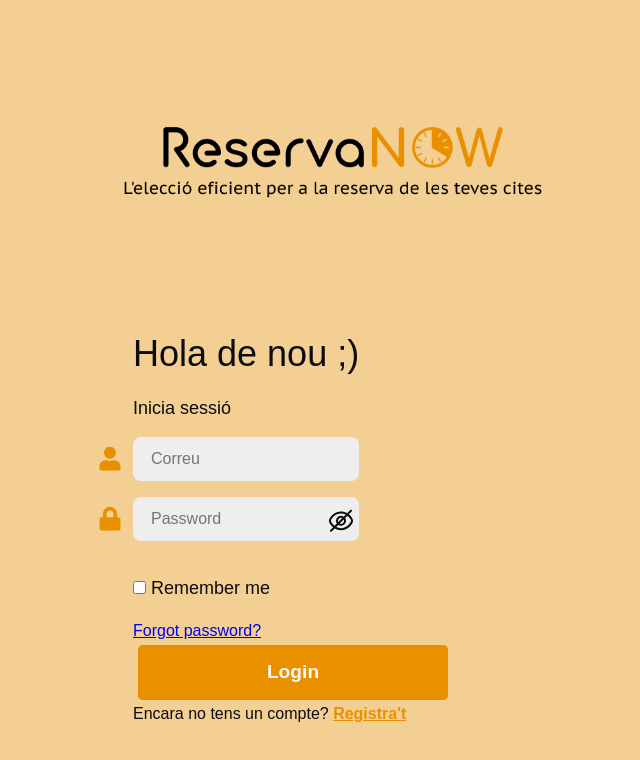
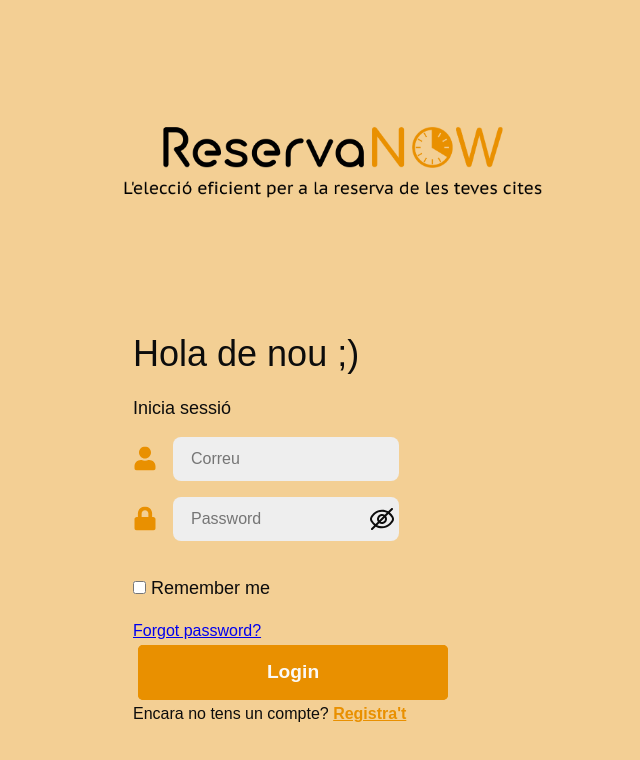
Before and after one commit to Projecte-M12/Projecte-M12-IOC-front, a React (Vite) app: page /login in a window 1280 px wide. Shown: the top 760 px of the page, without its empty margins (307-947 px from the left). Built offline with nearby package versions, Linux system fonts and the light colour scheme; no server answers.

Commit message:
Update. Arreglat input de login i posicionament dels iconos i l'ull per fer visible el password

```diff
--- a/src/app/shared/components/Input/input.css
+++ b/src/app/shared/components/Input/input.css
@@ -20,6 +20,10 @@
   transition: color .3s cubic-bezier(.25, .01, .25, 1) 0s;
 }
 
+.input-group{
+  max-width: fit-content;
+}
+
 .input:hover,
 .input:focus,
 .input-group:hover .input {
--- a/src/app/views/auth/login/Login.css
+++ b/src/app/views/auth/login/Login.css
@@ -47,28 +47,37 @@
 }
 
 .login__form--input-box {
-    position: relative;
+    /* position: relative;
+    margin-bottom: 1rem; */
     margin-bottom: 1rem;
+    display: flex;
+    align-content: center;
+    align-items: center;
 }
 
 .login__form-icon {
-    position: absolute;
+    /* position: absolute;
     top: 55%;
     transform: translateY(-50%);
-    left: -35px;
+    left: -35px; */
+    margin-right: 1rem;
+    max-width: fit-content;
+    max-height: fit-content;
+    transform: translateY(5%);
 }
 
 /* Estil botó showpassword */
 .login__password-toggle {
-    position: absolute;
+    /* position: absolute;
     right: 180px;
     top: 60%;
     transform: translateY(-50%);
     padding: 0;
-    margin: 0;
+    margin: 0; */
     border: none;
     background: none;
     cursor: pointer;
+    transform: translate(-35px, 2px);
 }
 
 .login__form-error {
@@ -82,7 +91,7 @@
     align-items: center;
     justify-content: start;
     gap: 5px;
-    margin-top: 1rem
+    margin-top: 1rem;
 }
 
-/* TODO Revisaar etiquetes
+/* TODO Revisaar etiquetes*/
--- a/src/app/views/auth/login/Login.jsx
+++ b/src/app/views/auth/login/Login.jsx
@@ -90,15 +90,15 @@ export const Login = () => {
                     <h1 className="login__form-title">Hola de nou ;)</h1>
                     <h3>Inicia sessió</h3>
                     <div className="login__form--input-box">
+                        <div className="login__form-icon">
+                            <FaUser style={iconStyleDefault} />
+                        </div>
                         <Input
                             type="email"
                             placeholder="Correu"
                             onChange={handleEmailChange}
                             value={email}
                         />
-                        <div className="login__form-icon">
-                            <FaUser style={iconStyleDefault} />
-                        </div>
                     </div>
                     {!isValidEmail && email ? (
                         <div className="login__form-error">
@@ -106,6 +106,9 @@ export const Login = () => {
                         </div>
                     ) : null}
                     <div className="login__form--input-box">
+                        <div className="login__form-icon">
+                            <FaLock style={iconStyleDefault} />
+                        </div>
                         <Input
                             type={showPassword ? 'text' : 'password'}
                             placeholder="Password"
@@ -125,9 +128,6 @@ export const Login = () => {
                                 <img src={eyeCrossed} alt="Mostra contrasenya" />
                             )}
                         </button>
-                        <div className="login__form-icon">
-                            <FaLock style={iconStyleDefault} />
-                        </div>
                     </div>
                     {!isValidPassword(password) && password ? (
                         <div className="login__form-error">
```
